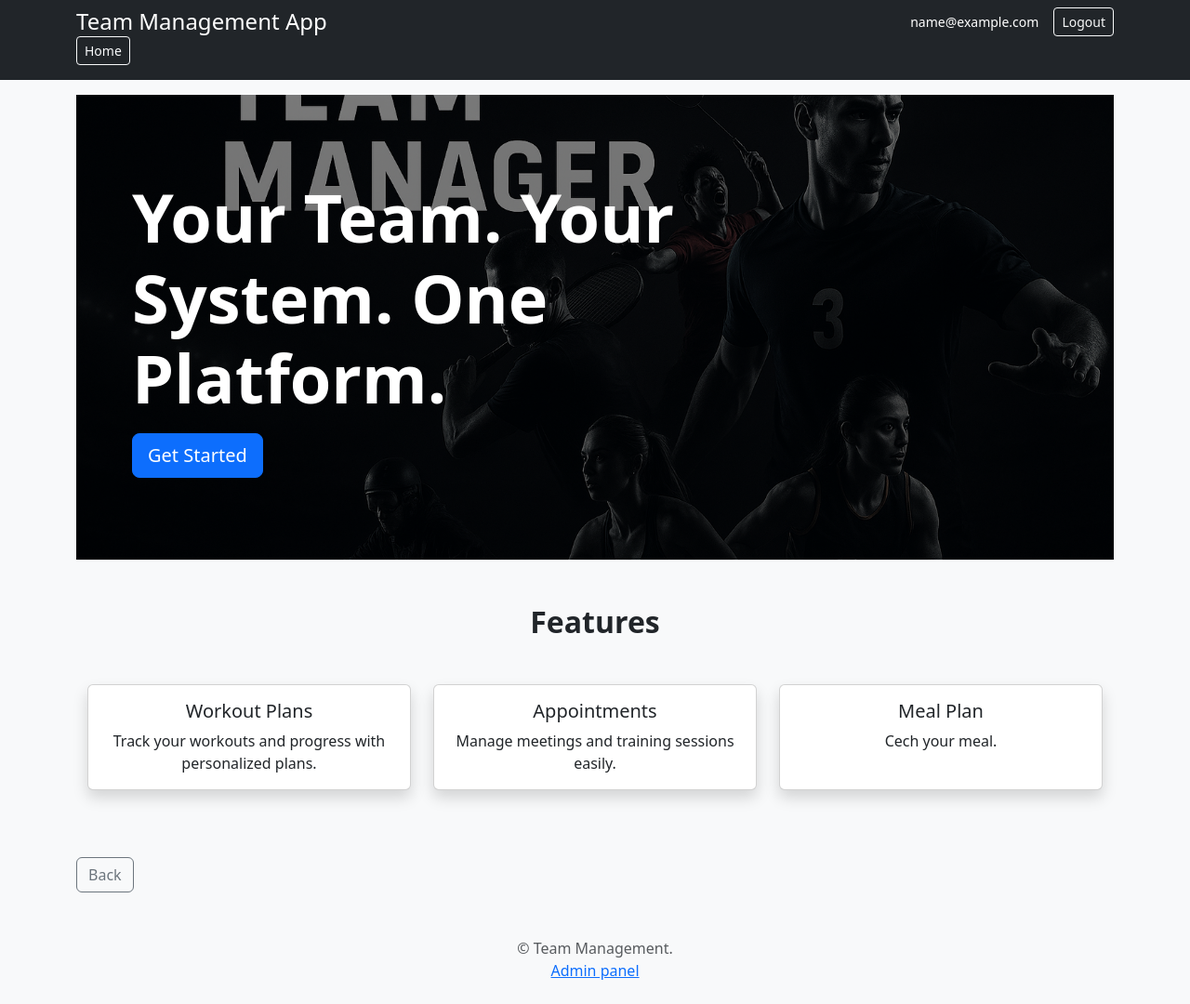
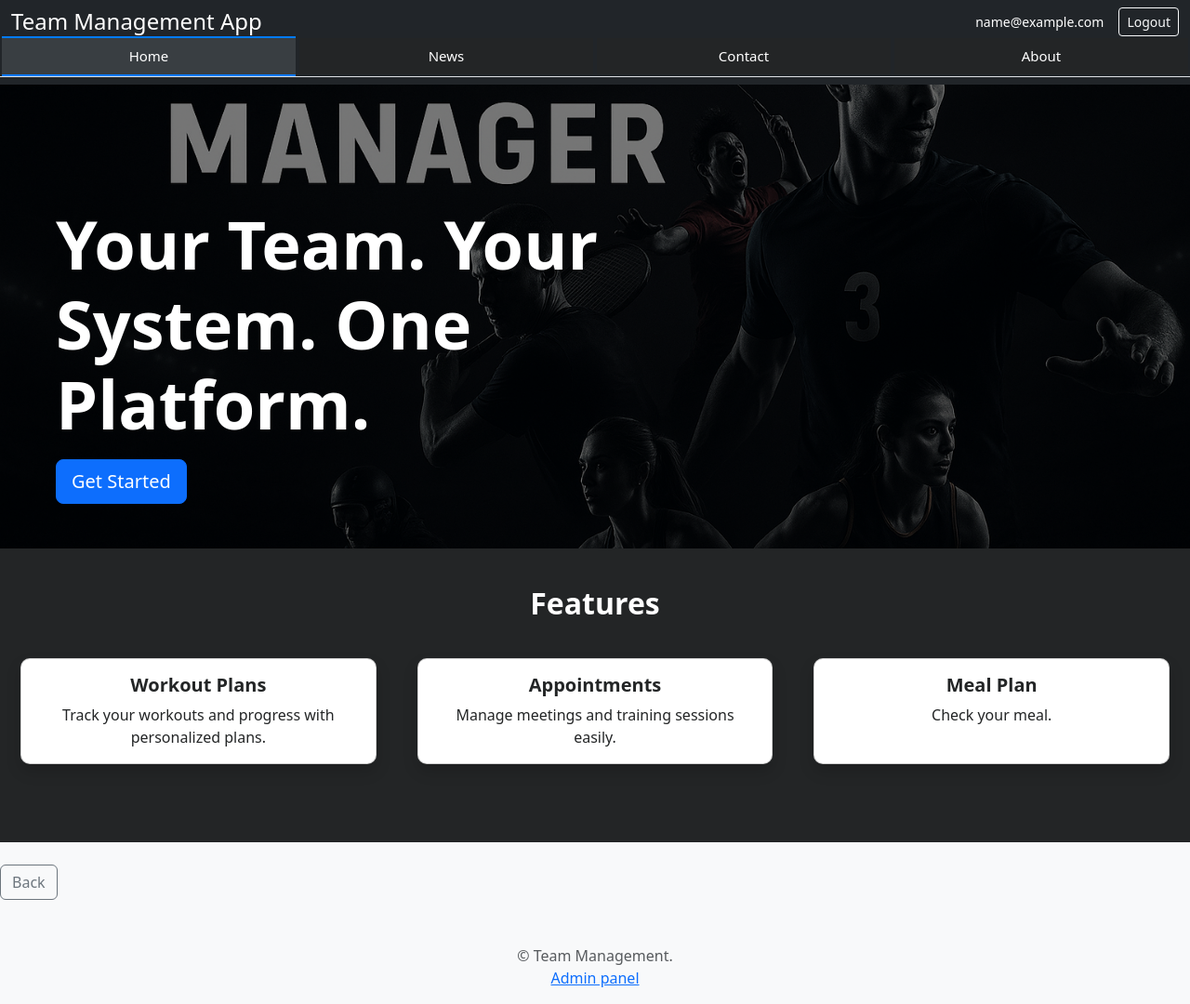
Before and after one commit to nico-sauer/team-management, a Django app: page / in a window 1280 px wide. Shown: the whole page at 93% size. Before the commit the page ends 1054 px from the top, so only its background shows below. Run offline with Django 5.2, Linux system fonts and the light colour scheme; the visitor is signed in with stand-in values (Sample User, id 1).

Commit message:
base,home templates

```diff
--- /dev/null
+++ b/static/css/style.css
@@ -0,0 +1,203 @@
+/* Global layout */
+body,
+html {
+  background: #232526;
+  margin: 0;
+  padding: 0;
+  width: 100vw;
+  min-height: 100vh;
+  overflow-x: hidden;
+}
+
+/* Main content container */
+main.container-fluid {
+  margin: 0;
+  padding: 0;
+  width: 100vw;
+  max-width: 100vw;
+  background: transparent;
+}
+
+/* Hamburger menu icon */
+.hamburger-icon {
+  display: inline-block;
+  width: 24px;
+  height: 18px;
+}
+.hamburger-icon span {
+  display: block;
+  height: 3px;
+  width: 100%;
+  background: #fff;
+  margin-bottom: 5px;
+  border-radius: 2px;
+  transition: background 0.2s;
+}
+.hamburger-icon span:last-child {
+  margin-bottom: 0;
+}
+.btn-outline-light:focus .hamburger-icon span,
+.btn-outline-light:hover .hamburger-icon span {
+  background: #007bff;
+}
+
+/* Hamburger button alignment */
+.btn-outline-light.btn-sm.dropdown-toggle {
+  display: flex;
+  align-items: center;
+}
+
+/* Tabs styles */
+.tab-buttons {
+  width: 100vw;
+  margin: 0;
+  display: flex;
+  border-bottom: 2px solid #393e42;
+}
+.tablink {
+  background-color: #232526;
+  color: #fff;
+  border: 1px solid #393e42;
+  border-bottom: none;
+  cursor: pointer;
+  padding: 18px 0;
+  font-size: 18px;
+  width: 25%;
+  transition: background 0.2s, border 0.2s;
+}
+.tablink:not(:last-child) {
+  border-right: none;
+}
+.tablink.active,
+.tablink:hover {
+  background-color: #393e42;
+  border-top: 2px solid #007bff;
+  color: #fff;
+}
+.tabcontent {
+  display: none;
+  padding: 0;
+  min-height: 100vh;
+  border-radius: 0;
+  box-shadow: none;
+}
+
+/* Header tabs styles */
+.tab-buttons-header {
+  width: 100vw;
+  margin: 0;
+  padding: 0 0 0 0;
+  display: flex;
+  border-bottom: 2px solid #393e42;
+  background: #232526;
+  min-height: 42px;
+}
+
+.tablink-header {
+  background-color: #232526;
+  color: #fff;
+  border: none;
+  cursor: pointer;
+  padding: 8px 18px;
+  font-size: 15px;
+  font-weight: 500;
+  transition: background 0.2s, border 0.2s;
+  border-radius: 0;
+  margin: 0 2px;
+}
+
+.tablink-header.active,
+.tablink-header:hover {
+  background-color: #393e42;
+  color: #fff;
+  border-bottom: 2px solid #007bff;
+}
+
+/* Home tab */
+#HomeTab {
+  background-color: #232526;
+  color: #fff;
+  width: 100vw;
+  min-height: 100vh;
+  margin: 0;
+  display: flex;
+  flex-direction: column;
+  align-items: stretch;
+  justify-content: flex-start;
+  padding: 0;
+}
+
+/* Hero section */
+.hero-section {
+  padding-top: 80px; /* Adjust this value until "MANAGER" is fully visible */
+  background: url("../img/main_baner.png") center center/cover no-repeat;
+  min-height: 420px;
+  width: 100vw;
+  position: relative;
+  display: flex;
+  align-items: center;
+  justify-content: flex-start;
+}
+.hero-overlay {
+  background: rgba(0, 0, 0, 0.5);
+  position: absolute;
+  top: 0;
+  left: 0;
+  right: 0;
+  bottom: 0;
+  width: 100vw;
+  height: 100%;
+  margin: 0;
+}
+.hero-content {
+  position: relative;
+  z-index: 2;
+  color: #fff;
+  text-align: left;
+  max-width: 700px;
+  margin-left: 60px;
+  padding: 60px 0;
+}
+
+/* Features section */
+.features-section {
+  background: #232526;
+  width: 100vw;
+  padding: 40px 0 60px 0;
+}
+.features-section h2 {
+  color: #fff;
+  text-align: center;
+  margin-bottom: 40px;
+  font-weight: bold;
+}
+.card {
+  background: #fff;
+  border-radius: 10px;
+  box-shadow: 0 4px 24px rgba(0, 0, 0, 0.07);
+  margin: 0 10px;
+}
+.card-title {
+  font-weight: bold;
+  color: #232526;
+}
+.card-text {
+  color: #232526;
+}
+.row.justify-content-center {
+  margin: 0;
+}
+
+/* Other tabs */
+#News,
+#Contact,
+#About {
+  background-color: #232526;
+  color: #fff;
+  min-height: 100vh;
+  width: 100vw;
+  margin: 0;
+  border-radius: 0;
+  box-shadow: none;
+  padding: 60px 0 0 0;
+}
--- a/templates/base.html
+++ b/templates/base.html
@@ -6,7 +6,6 @@
     <title>{% block title %}Team Management{% endblock %}</title>
     <!-- Bootstrap CSS for responsive design -->
     <link rel="stylesheet" href="https://cdn.jsdelivr.net/npm/bootstrap@5.3.3/dist/css/bootstrap.min.css">
-
     {% load static %}
     <!-- Custom styles -->
     <link rel="stylesheet" href="{% static 'css/style.css' %}">
@@ -14,8 +13,8 @@
 
 <body class="bg-light">
     <!-- Site header with navigation -->
-    <header class="bg-dark text-white py-2 mb-3">
-        <div class="container d-flex align-items-center justify-content-between">
+    <header class="bg-dark text-white py-2 mb-0">
+        <div class="container-fluid d-flex align-items-center justify-content-between">
             <h1 class="h4 mb-0">Team Management App</h1>
             <div class="d-flex align-items-center">
                 {% if request.user.is_authenticated %}
@@ -27,22 +26,24 @@
                 {% endif %}
             </div>
         </div>
-        <nav class="container mb-2">
-            <a class="btn btn-outline-light btn-sm me-2" href="{% url 'home' %}">Home</a>
+        <!-- Tabs in header -->
+        <nav class="tab-buttons-header d-flex justify-content-center align-items-center bg-dark border-bottom">
+            <button class="tablink tablink-header" onclick="openPage('HomeTab', this, '#232526')" id="defaultOpen">Home</button>
+            <button class="tablink tablink-header" onclick="openPage('News', this, '#232526')">News</button>
+            <button class="tablink tablink-header" onclick="openPage('Contact', this, '#232526')">Contact</button>
+            <button class="tablink tablink-header" onclick="openPage('About', this, '#232526')">About</button>
         </nav>
     </header>
-    <!-- Main content block for child templates -->
-    <main class="container">
+
+    <main class="container-fluid">
         {% block content %}
         {% endblock %}
-        <!-- "Back" button at the bottom of the page -->
-         {% block back_button %}
+        {% block back_button %}
         <div class="mt-4">
             <a class="btn btn-outline-secondary" href="javascript:history.back()">Back</a>
         </div>
         {% endblock %}
     </main>
-    <!-- Footer with copyright and admin panel link for superusers -->
     <footer class="text-center text-muted mt-5 mb-3">
         &copy; {{ now|date:"Y" }} Team Management.
         {% if request.user.is_superuser %}
@@ -51,5 +52,4 @@
         {% endif %}
     </footer>
 </body>
-
 </html>
--- a/templates/home.html
+++ b/templates/home.html
@@ -2,58 +2,35 @@
 {% load static %}
 {% block title %}Home{% endblock %}
 {% block content %}
-<style>
-.hero-section {
-    background: url("{% static 'img/main_baner.png' %}") center center/cover no-repeat;
-    min-height: 500px;
-    position: relative;
-    display: flex;
-    align-items: center;
-    justify-content: flex-start;
-}
-.hero-overlay {
-    background: rgba(0,0,0,0.5);
-    position: absolute;
-    top: 0; left: 0; right: 0; bottom: 0;
-}
-.hero-content {
-    position: relative;
-    z-index: 2;
-    color: #fff;
-    text-align: left;
-    max-width: 600px;
-    margin-left: 60px;
-}
-</style>
-<div class="hero-section mb-5">
+
+
+
+
+<!-- Home tab -->
+<div id="HomeTab" class="tabcontent">
+    <div class="hero-section">
         <div class="hero-overlay"></div>
         <div class="hero-content py-5">
-        <h1 class="display-2 fw-bold mb-3">Your Team. Your System. One Platform. </h1>
+            <h1 class="display-2 fw-bold mb-3">Your Team. Your System. One Platform.</h1>
             {% if request.user.is_authenticated and profile %}
                 {% if profile.role == "Manager" %}
                     <div class="alert alert-info">Welcome, Manager!</div>
                     <a href="{% url 'users:register' %}" class="btn btn-success">Register Team Member</a>
-                <!-- Менеджерские фичи -->
                 {% elif profile.role == "Trainer" %}
                     <div class="alert alert-info">Welcome, Trainer!</div>
-                <!-- Фичи для тренера -->
                 {% elif profile.role == "Dietician" %}
                     <div class="alert alert-info">Welcome, Dietician!</div>
-                <!-- Фичи для диетолога -->
                 {% else %}
                     <div class="alert alert-info">Welcome to Team Management!</div>
-                <!-- Фичи для других ролей -->
                 {% endif %}
             {% else %}
-            <!-- Контент для гостей -->
                 <a href="{% url 'users:login' %}" class="btn btn-primary btn-lg">Get Started</a>
             {% endif %}
         </div>
     </div>
-
     {% if request.user.is_authenticated %}
-    <div class="container my-5">
-        <h2 class="text-center fw-bold mb-5">Features</h2>
+        <div class="features-section">
+            <h2>Features</h2>
             <div class="row justify-content-center">
                 <div class="col-md-4 mb-4">
                     <div class="card shadow h-100 text-center">
@@ -75,11 +52,45 @@
                     <div class="card shadow h-100 text-center">
                         <div class="card-body">
                             <h5 class="card-title">Meal Plan</h5>
-                        <p class="card-text">Cech your meal.</p>
+                            <p class="card-text">Check your meal.</p>
                         </div>
                     </div>
                 </div>
             </div>
         </div>
     {% endif %}
+</div>
+
+<!-- Other tabs -->
+<div id="News" class="tabcontent">
+    <h3>News</h3>
+    <p>Some news this fine day!</p>
+</div>
+<div id="Contact" class="tabcontent">
+    <h3>Contact</h3>
+    <p>Get in touch, or swing by for a cup of coffee.</p>
+</div>
+<div id="About" class="tabcontent">
+    <h3>About</h3>
+    <p>Who we are and what we do.</p>
+</div>
+
+<script>
+function openPage(pageName,elmnt,color) {
+    var i, tabcontent, tablinks;
+    tabcontent = document.getElementsByClassName("tabcontent");
+    for (i = 0; i < tabcontent.length; i++) {
+        tabcontent[i].style.display = "none";
+    }
+    tablinks = document.getElementsByClassName("tablink");
+    for (i = 0; i < tablinks.length; i++) {
+        tablinks[i].style.backgroundColor = "#232526";
+        tablinks[i].classList.remove("active");
+    }
+    document.getElementById(pageName).style.display = "block";
+    elmnt.style.backgroundColor = "#393e42";
+    elmnt.classList.add("active");
+}
+document.getElementById("defaultOpen").click();
+</script>
 {% endblock %}
```
Also changed, not shown: config/templates/home.html (deleted, +0 -147 lines). Lines whose indentation alone changed are shown as unchanged.
